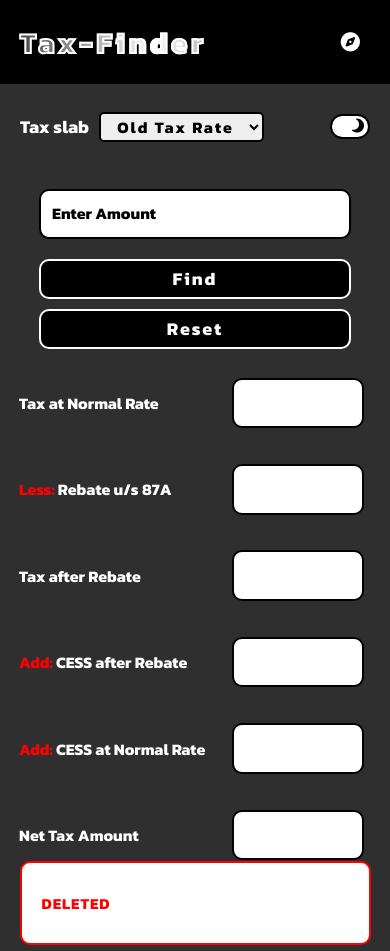
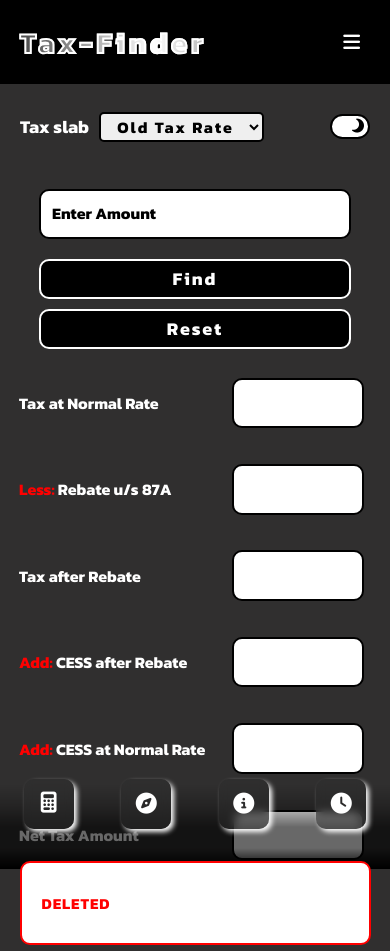
Before and after one commit to Kamaleshprabu/TaxFinder, a plain HTML site: page index.html in a window 390 px wide. Both pictures are taken after a click on the label 342 px from the left and 126 px from the top of the page. Before the commit the page ends 909 px from the top, so only its background shows below. Drawn offline with nearby package versions, Linux system fonts and the light colour scheme; a web font is replaced by a local one.

Commit message:
New Upgrades

```diff
--- a/index.html
+++ b/index.html
@@ -4,7 +4,7 @@
     <meta charset="UTF-8">
     <meta name="viewport" content="width=device-width, initial-scale=1.0">
     <title>Tax-Finder</title>
-    <link rel="stylesheet" href="tax.css">
+    <link rel="stylesheet" href="./tax.css">
     <link rel="icon" href="TF-logo.jpg">
     <link rel="stylesheet" href="https://fonts.googleapis.com/css2?family=Material+Symbols+Rounded:opsz,wght,FILL,GRAD@48,400,0,0">
     <link rel="stylesheet" href="https://cdnjs.cloudflare.com/ajax/libs/font-awesome/6.6.0/css/all.min.css" integrity="sha512-Kc323vGBEqzTmouAECnVceyQqyqdsSiqLQISBL29aUW4U/M7pSPA/gEUZQqv1cwx4OnYxTxve5UMg5GT6L4JJg==" crossorigin="anonymous" referrerpolicy="no-referrer" />
@@ -14,12 +14,12 @@
         <h1 class="header">Tax-Finder</h1>
 
         <input type="checkbox" id="menu-slider">
-        <label id="open-slidebar" for="menu-slider"><i class="fa-solid fa-compass"></i></label>
+        <label id="open-slidebar" for="menu-slider"><i class="fa-solid fa-bars"></i></label>
 
         <label id="overlay" for="menu-slider"></label>
 
         <div class="links-holder">
-            <label id="close-slidebar" for="menu-slider"><i class="fa-solid fa-circle-xmark"></i></label>
+            <label id="close-slidebar" for="menu-slider"><i class="fa-solid fa-x"></i></label>
 
             <a class="links" href="cal.html">Calculator</a>
             <a class="links" onclick="help()">How To Use</a>
@@ -176,6 +176,15 @@
         <h3 id="deleteMsg">DELETED</h3>
     </div>
 
+    <div id="mobile__menu">
+        <div id="menu__btn__container">
+            <a href="cal.html"><h3><i class="fa-solid fa-calculator"></i></h3></a>
+            <h3 onclick="help()"><i class="fa-solid fa-compass"></i></h3>
+            <h3 onclick="show()"><i class="fa-solid fa-circle-info"></i></h3>
+            <h3 onclick="history()"><i class="fa-solid fa-clock"></i></h3>
+        </div>
+    </div>
+
     <script src="tax.js"></script>
 </body>
 </html>
--- a/tax.css
+++ b/tax.css
@@ -17,6 +17,15 @@
     --clr-family-7: #eb8f2e;
     --clr-family-8: #fcbb3a;
     --clr-family-9: #fcbb3a96;
+    --clr-family-10: linear-gradient(
+        to bottom,
+        rgba(0, 0, 0, 0),
+        #ffaa0049,
+        #ffaa0093,
+        #ffaa0093,
+        #ffaa00
+    );
+    --clr-family-11: #eb902e74;
 }
 
 .dark_theme{
@@ -29,6 +38,15 @@
     --clr-family-7: #302f2f;
     --clr-family-8: #2d2929;
     --clr-family-9: #302f2fa0;
+    --clr-family-10: linear-gradient(
+        to bottom,
+        rgba(0, 0, 0, 0),
+        #0000003b,
+        #00000097,
+        #00000097,
+        #000000
+    );
+    --clr-family-11: #302f2f79;
 }
 
 *{
@@ -534,7 +552,7 @@ red{
     font-size: large;
     background-color: var(--clr-family-2);
     border: 2px solid var(--clr-family-3);
-    border-radius: 50px;
+    border-radius: 10px;
     cursor: pointer;
     transition: .3s ease-in-out;
 }
@@ -633,15 +651,15 @@ red{
 }
 
 .del{
-    width: 30%;
-    height: 30px;
+    width: 35%;
+    height: 35px;
     font-size: medium;
     font-weight: bold;
     color: var(--clr-family-3);
     font-family: var(--font-family-3);
     background-color: var(--clr-family-2);
     border: 2px solid var(--clr-family-3);
-    border-radius: 50px;
+    border-radius: 10px;
     cursor: pointer;
 }
 
@@ -671,12 +689,12 @@ red{
 }
 
 .pop-up{
-    animation: pop-up 2s ease-in-out;
+    animation: pop-up 3s ease-in-out;
 }
 
 @keyframes pop-up {
     25%, 75%{
-        top: 86%;
+        top: 88%;
     }
 }
 
@@ -694,6 +712,10 @@ red{
         10, 0, 0, 10);
         border-radius: 50%;
     }
+}
+
+#mobile__menu{
+    display: none;
 }
 
 @media (max-width:600px) {
@@ -874,6 +896,7 @@ red{
         font-size: medium;
         font-weight: bold;
         margin-top: 0;
+        margin-bottom: 5vh;
     }
 
     .container{
@@ -905,7 +928,7 @@ red{
     }
 
     #history{
-        min-height: 115vh;
+        min-height: 128vh;
         justify-content: space-around;
         gap: 30px;
         padding-bottom: 30px;
@@ -951,16 +974,16 @@ red{
 
     #htu > .back-holder > .backControl,
     #aboutDetails > .back-holder > .backControl{
-        width: 100px;
-        height: 30px;
+        width: 120px;
+        height: 40px;
         font-size: small;
         margin-left: auto;
     }
 
     #historyNav > .back-holder > .backControl,
     #historyNav > .back-holder > #clearAll{
-        width: 100px;
-        height: 30px;
+        width: 120px;
+        height: 40px;
         font-size: small;
         margin-left: 0;
     }
@@ -1008,6 +1031,51 @@ red{
         letter-spacing: 1px;
         margin: 0% 5%;
     }
+
+    #mobile__menu{
+        width: 100%;
+        height: 10vh;
+        display: flex;
+        position: fixed;
+        top: 93%;
+        background: var(--clr-family-10);
+    }
+
+    #menu__btn__container{
+        width: 100%;
+        font-size: large;
+        position: absolute;
+        bottom: 30%;
+        display: flex;
+        flex-direction: row;
+        justify-content: space-around;
+        align-items: center;
+        padding-bottom: 15px;
+    }
+
+    #menu__btn__container > a,
+    #menu__btn__container > h3{
+        width: 50px;
+        height: 50px;
+        padding: 5px;
+        display: flex;
+        justify-content: center;
+        align-items: center;
+        text-align: center;
+        background-color: var(--clr-family-11);
+        border-radius: 10px;
+        text-decoration: none;
+        color: var(--clr-family-3);
+        box-shadow: 3px 3px 5px var(--clr-family-3);
+        transition: .3s ease;
+        cursor: pointer;
+        backdrop-filter: blur(5px);
+    }
+
+    #menu__btn__container > a:active,
+    #menu__btn__container > h3:active{
+        background-color: var(--clr-family-8);
+    }
 }
 
 /* @media (max-width: 700px) and (orientation : landscape){
--- a/tax.js
+++ b/tax.js
@@ -524,7 +524,7 @@ function addToHistory(arr){
         remove(arr)
         const popUpBox = document.getElementById("deleteMsgBox")
         popUpBox.classList.add("pop-up")
-        setTimeout(() => popUpBox.classList.remove("pop-up"), 2000)
+        setTimeout(() => popUpBox.classList.remove("pop-up"), 3000)
         btn.parentElement.classList.add("delShake")
         setTimeout(()  => btn.parentElement.remove(), 2000)
     })
@@ -583,9 +583,9 @@ document.getElementById("clearAll").addEventListener("click", () =>{
     const popUpBox = document.getElementById("deleteMsgBox")
     popUpBox.classList.add("pop-up")
     setTimeout(() => {
-            document.getElementById("deleteMsg").innerText = "DELETED"
+        document.getElementById("deleteMsg").innerText = "DELETED"
             popUpBox.classList.remove("pop-up")
-        },2000)
+        },3000)
     const toDelete = document.querySelectorAll(".blocks")
     toDelete.forEach(ele => ele.remove())
 })
```
